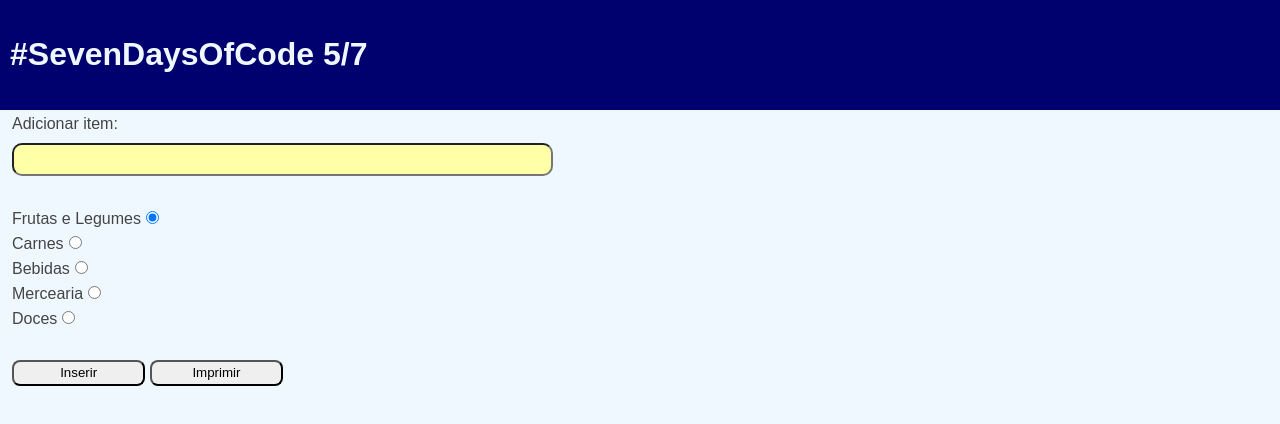
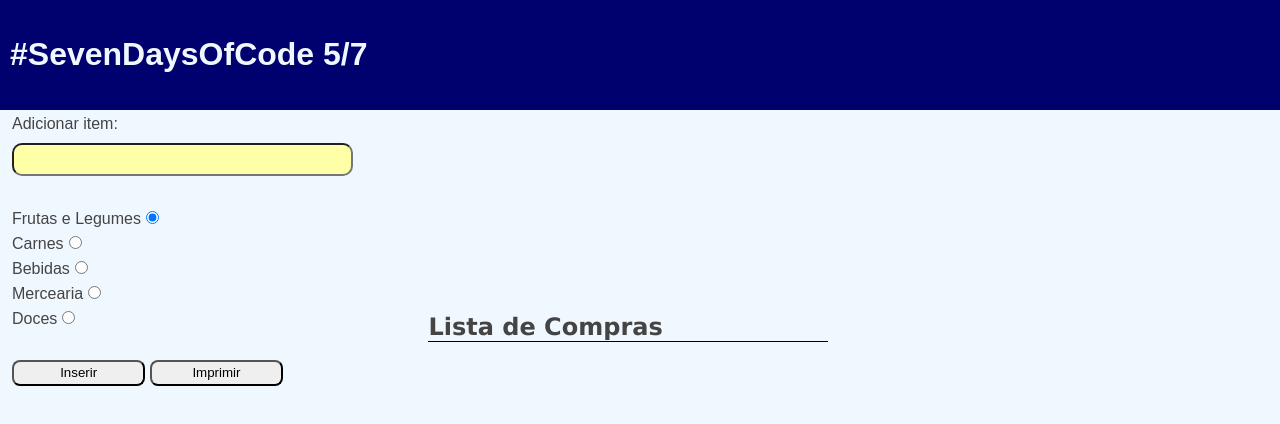
Before and after one commit to H4-DeS/lista-de-compras, a plain HTML site: page index.html in a window 1280 px wide. Drawn offline with Linux system fonts and the light colour scheme.

Commit message:
acrescentado título da lista

```diff
--- a/index.html
+++ b/index.html
@@ -23,9 +23,11 @@
         <button class="botao" id='inserir'>Inserir</button>
         <button class="botao" id='imprimir'>Imprimir</button>
     </div>
-    <div class="lista_compras" id="area_impressao">
+    <div class="lista_compras">
+        <h2 class="tituloLista">Lista de Compras</h2>
+        <div class="lista_compras" id="area_impressao">
 
-
+    </div>
     </div>
 
     <script type="text/javascript" src="main.js"></script>
--- a/style.css
+++ b/style.css
@@ -13,7 +13,7 @@ body {
 
 .formulario {
     display: inline-block;
-    width: 625px;
+    width: 400px;
 	margin: 0 12px;
 }
 
@@ -30,7 +30,7 @@ label {
     display: block;
     background-color: rgb(255, 255, 167);
     margin: 10px 0;
-    width: 40em;
+    width: 25em;
     height: 2em;
     border-radius: 10px;
 }
@@ -66,3 +66,8 @@ label {
 .itemLista {
     font-weight: normal;
 }
+
+.tituloLista {
+
+    border-bottom: 1px solid black;
+}
```
